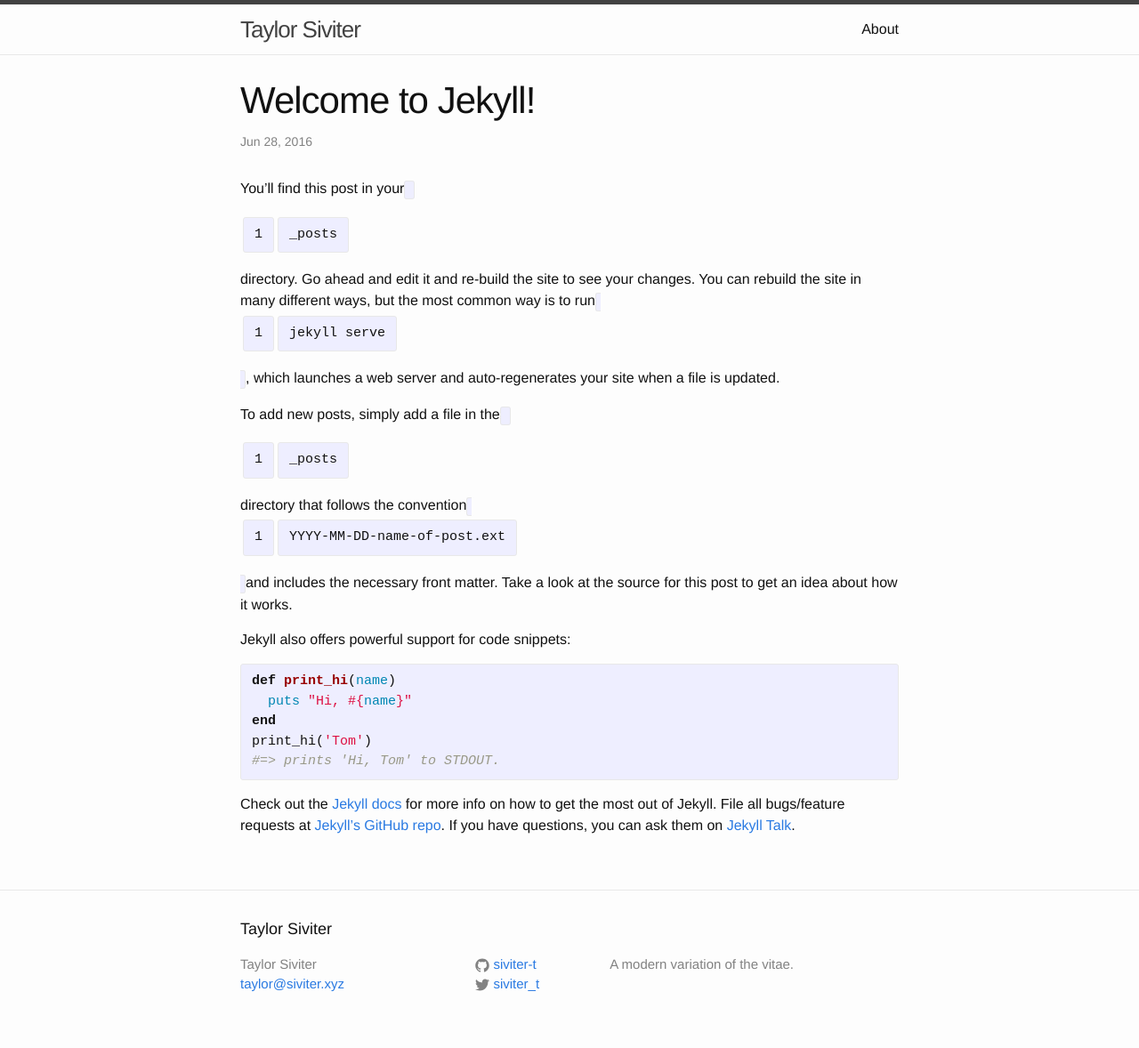
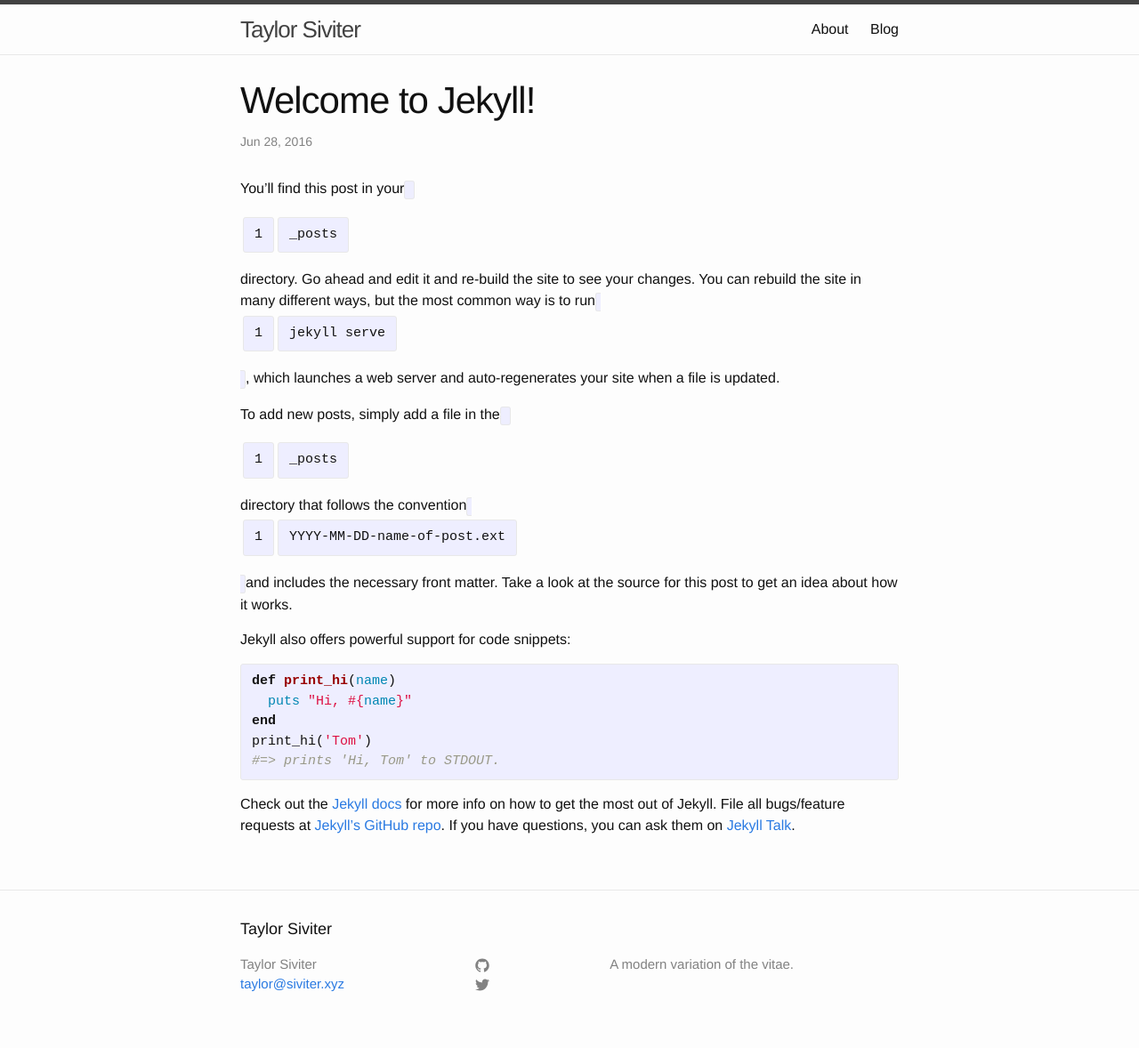
Before and after one commit to siviter-t/siviter.xyz-2016, a Jekyll site: the page built from _posts/2016-06-28-welcome-to-jekyll.markdown, in a window 1280 px wide. Shown: the whole page at 89% size. Built offline with Jekyll 4.4.1, drawn with Linux system fonts in a browser that asks for light colours.

Commit message:
Merged social media files into a partial; moved posts-based index to blog.html and started a new front-page

```diff
--- a/_includes/footer.html
+++ b/_includes/footer.html
@@ -13,19 +13,7 @@
       </div>
 
       <div class="footer-col footer-col-2">
-        <ul class="social-media-list">
-          {% if site.github_username %}
-          <li>
-            {% include icon-github.html username=site.github_username %}
-          </li>
-          {% endif %}
-
-          {% if site.twitter_username %}
-          <li>
-            {% include icon-twitter.html username=site.twitter_username %}
-          </li>
-          {% endif %}
-        </ul>
+        {% include social-media.html %}
       </div>
 
       <div class="footer-col footer-col-3">
--- a/_includes/icon-github.html
+++ /dev/null
@@ -1 +0,0 @@
-<a href="https://github.com/{{ include.username }}"><span class="icon icon--github">{% include icon-github.svg %}</span><span class="username">{{ include.username }}</span></a>
--- a/_includes/icon-twitter.html
+++ /dev/null
@@ -1 +0,0 @@
-<a href="https://twitter.com/{{ include.username }}"><span class="icon icon--twitter">{% include icon-twitter.svg %}</span><span class="username">{{ include.username }}</span></a>
--- /dev/null
+++ b/_includes/social-media.html
@@ -0,0 +1,22 @@
+<ul class="social-media-list">
+
+  <!--GitHub Icon-->
+  {% if site.github_username %}
+  <li>
+    <a href="https://github.com/{{ site.github_username }}">
+      <span class="icon icon--github">{% include icon-github.svg %}</span>
+      <!--<span class="username">{{ site.github_username }}</span>-->
+    </a>
+  </li>
+  {% endif %}
+
+  <!--Twitter Icon-->
+  {% if site.twitter_username %}
+  <li>
+    <a href="https://twitter.com/{{ site.twitter_username }}">
+      <span class="icon icon--twitter">{% include icon-twitter.svg %}</span>
+    </a>
+  </li>
+  {% endif %}
+
+</ul>
```
Also changed, not shown: blog.html (added, +25 -0 lines), index.html (+0 -14 lines), README.md.
